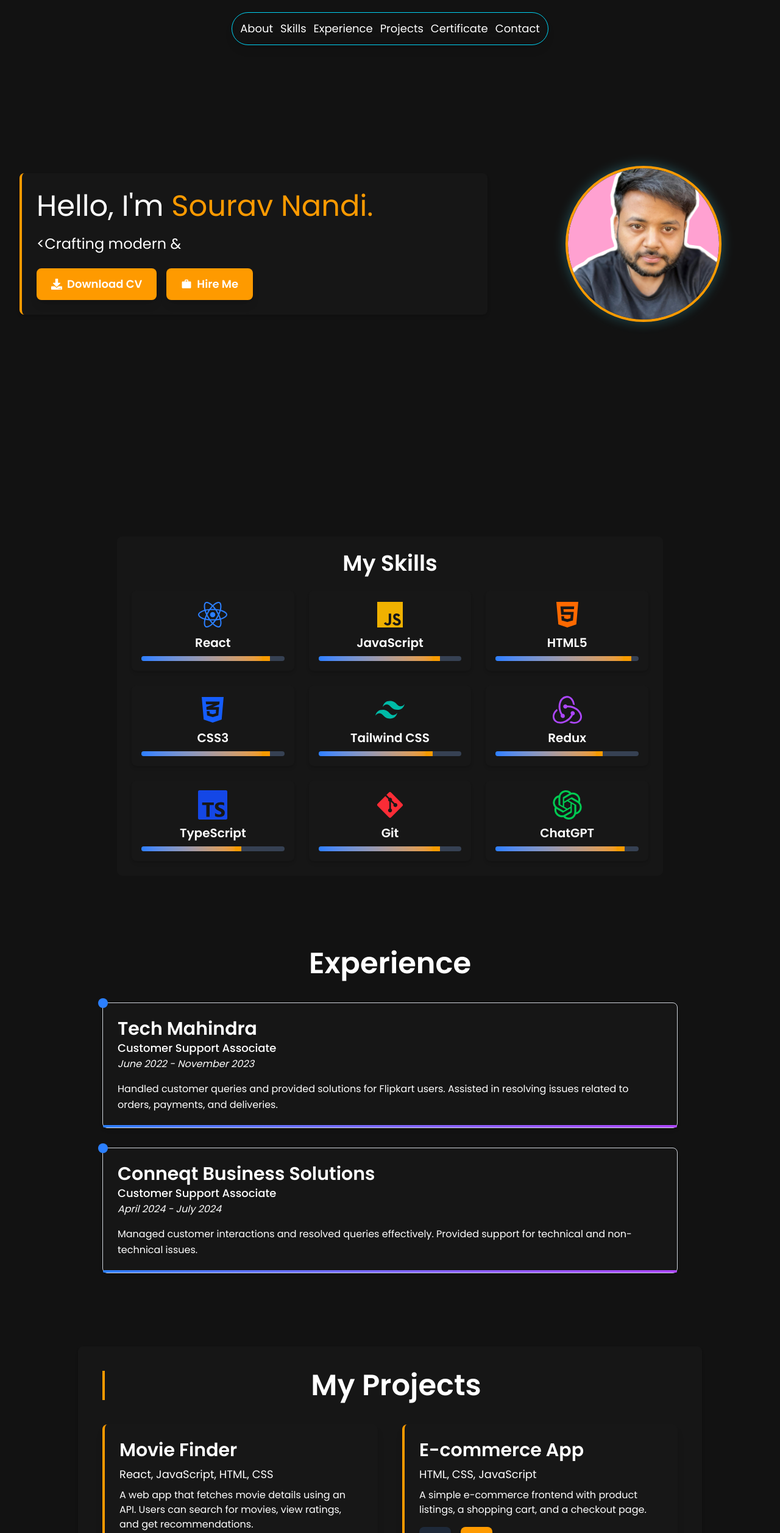
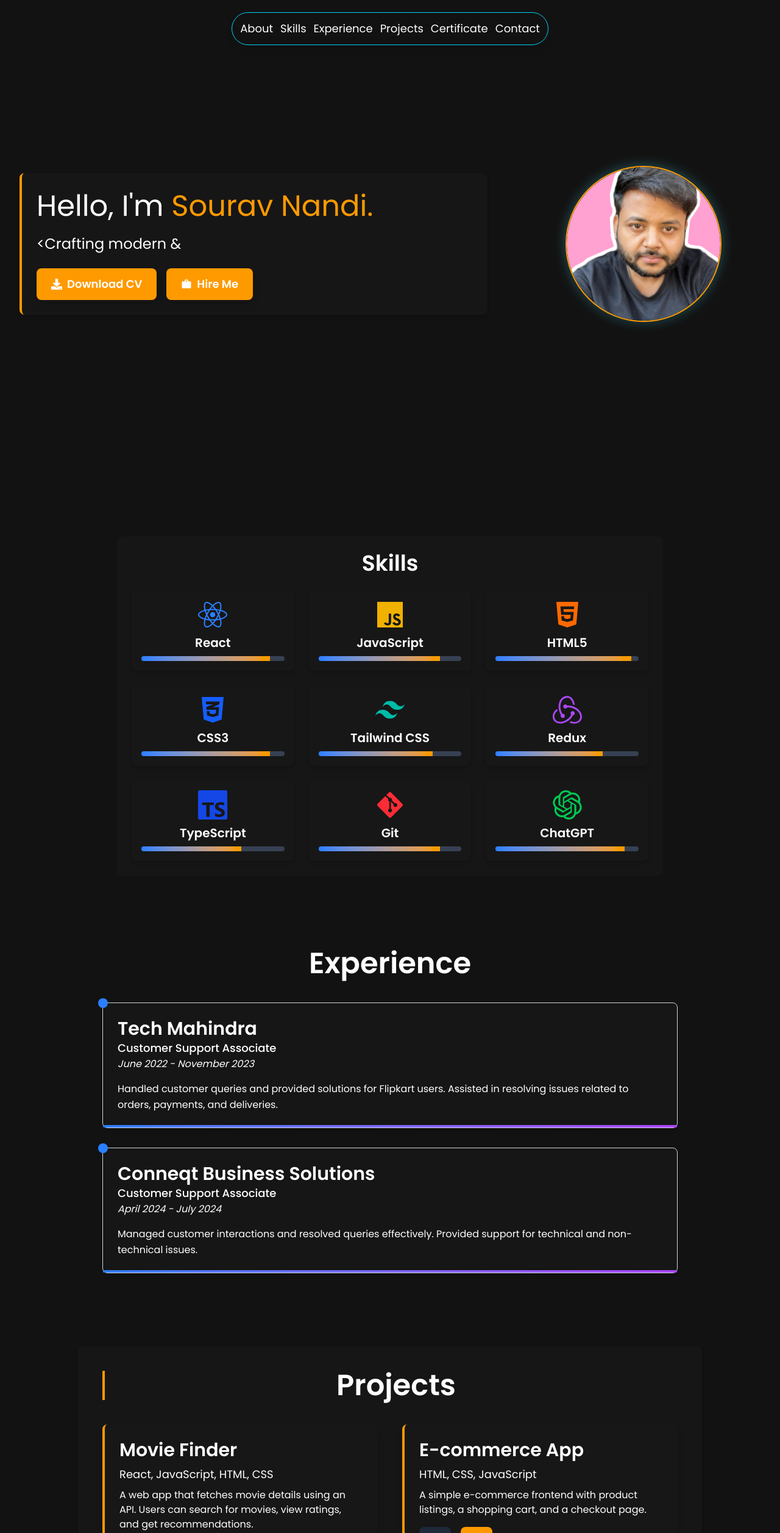
Before and after one commit to DevSourav01/Portfolio, a React (Vite) app: page / in a window 1280 px wide. Shown: the top 2514 px of the page at 61% size. Built offline with nearby package versions, Linux system fonts and the light colour scheme.

Commit message:
'changes'

```diff
--- a/src/Component/Projects.jsx
+++ b/src/Component/Projects.jsx
@@ -40,7 +40,7 @@ function Projects() {
   return (
     <div className="max-w-5xl mx-auto mt-20 p-10 bg-[rgb(22,22,22)] min-h-screen rounded-lg shadow-md">
       <h2 className="text-5xl font-extrabold text-white text-center border-l-4 border-amber-500 pl-4 mb-10">
-        My Projects
+        Projects
       </h2>
 
       <div className="grid grid-cols-1 md:grid-cols-2 gap-10">
--- a/src/Component/Skills.jsx
+++ b/src/Component/Skills.jsx
@@ -42,7 +42,7 @@ function Skills() {
   return (
     <div className="skills-container max-w-4xl mx-auto mt-20 p-6 bg-[rgb(22,22,22)] rounded-lg">
       <h2 className="text-4xl font-bold text-white text-center mb-6">
-        My Skills
+        Skills
       </h2>
 
       <div className="grid grid-cols-2 md:grid-cols-3 gap-6">
--- a/src/Component/main.jsx
+++ b/src/Component/main.jsx
@@ -57,7 +57,7 @@ function Main() {
           <img
             src={picofme}
             alt="Sourav Nandui"
-            className="relative w-64 h-64 object-cover rounded-full border-4 border-amber-500 shadow-lg"
+            className="relative w-64 h-64 object-cover rounded-full border-2 border-amber-500 shadow-lg"
           />
         </div>
       </div>
```
